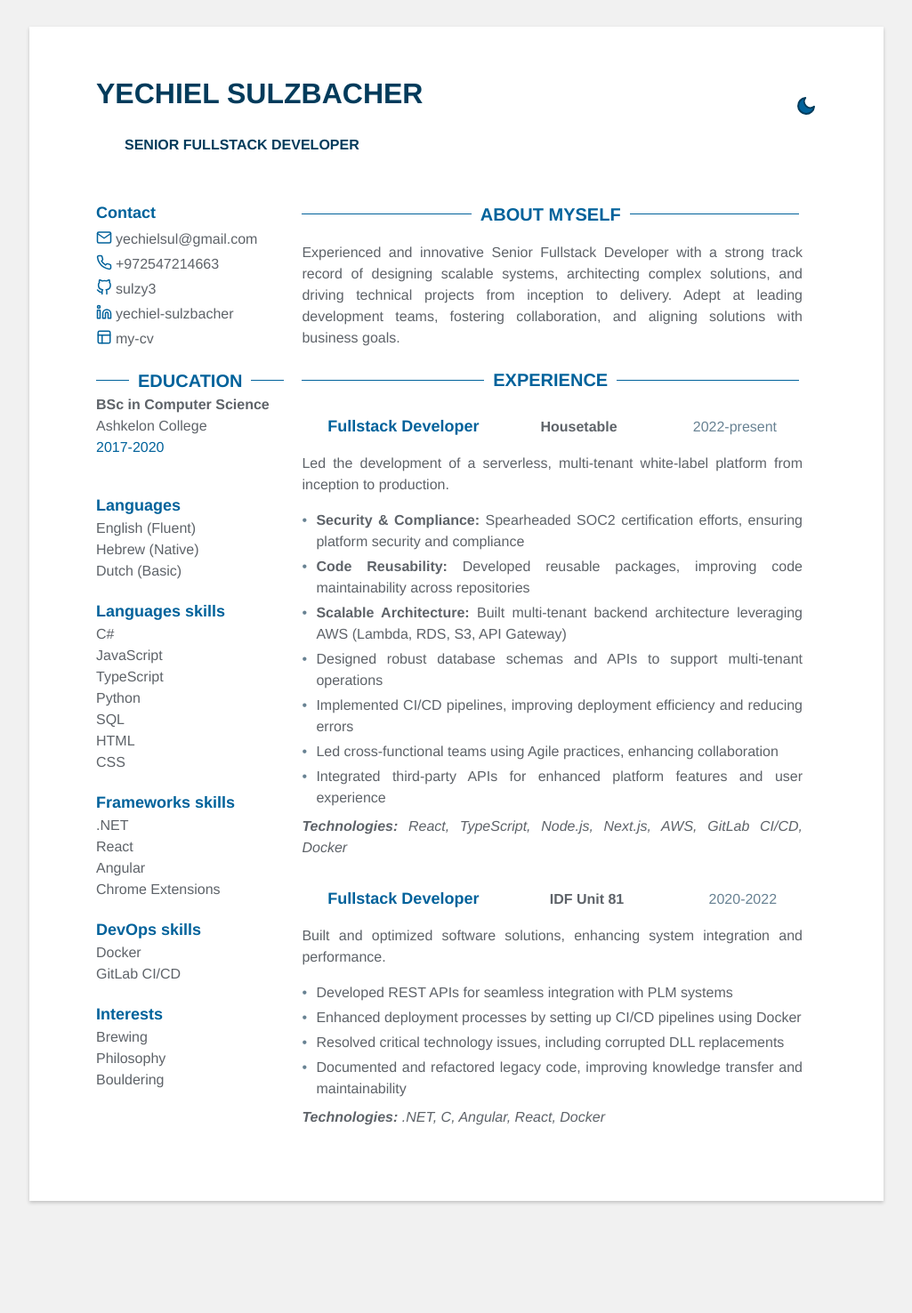
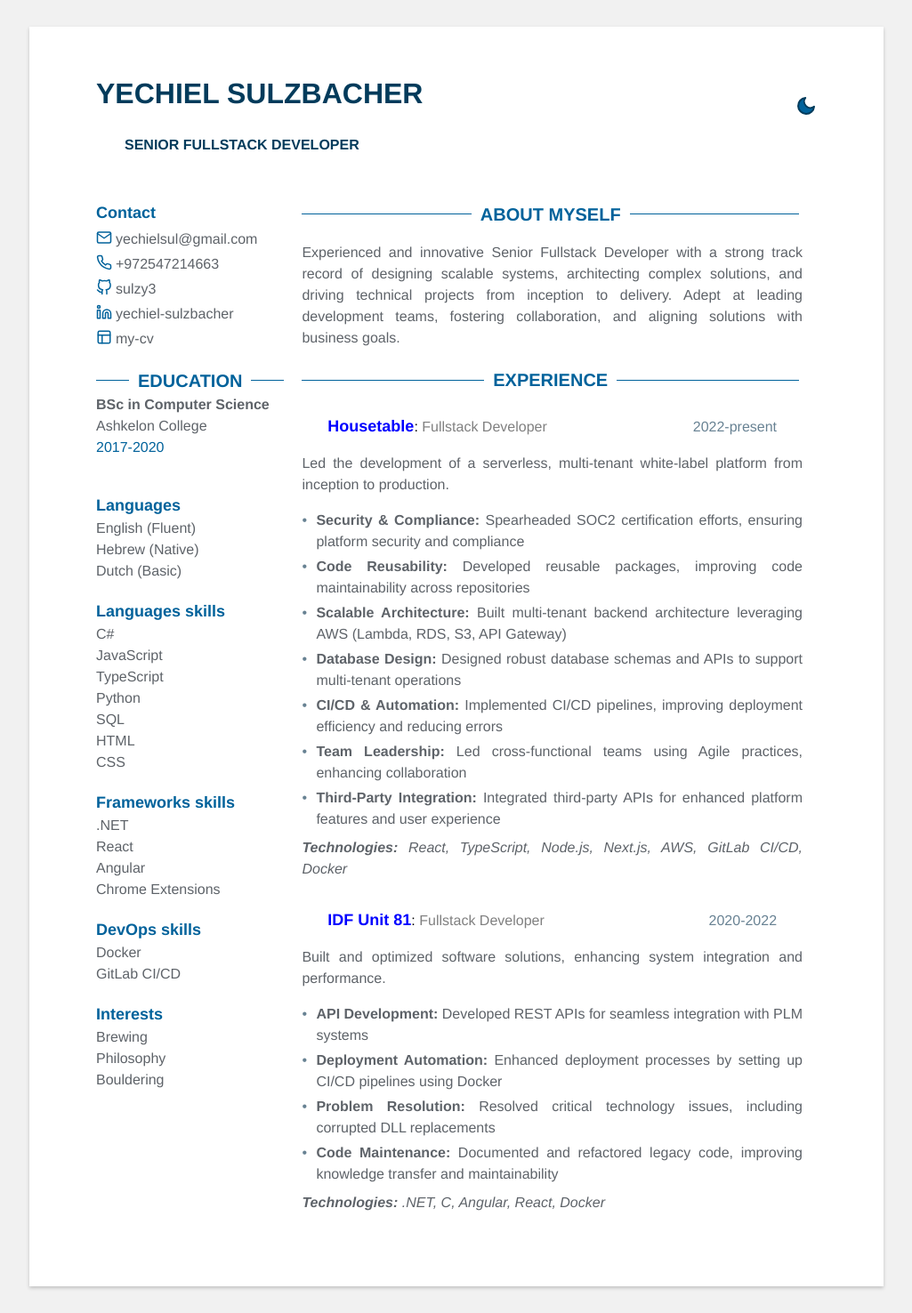
Before and after one commit to chaniheller97/my-cv, a Jekyll site: the page built from index.html, in a window 1280 px wide. Shown: the whole page at 89% size, without its empty margins (127-1152 px from the left). Built offline with Jekyll 4.4.1, drawn with Linux system fonts in a browser that asks for light colours; before the commit the page ends 1380 px from its top, so only the background shows below that.

Commit message:
switch job and role

```diff
--- a/_data/data.yml
+++ b/_data/data.yml
@@ -63,10 +63,14 @@ experience:
         description: Developed reusable packages, improving code maintainability across repositories
       - category: Scalable Architecture
         description: Built multi-tenant backend architecture leveraging AWS (Lambda, RDS, S3, API Gateway)
-      - description: Designed robust database schemas and APIs to support multi-tenant operations
-      - description: Implemented CI/CD pipelines, improving deployment efficiency and reducing errors
-      - description: Led cross-functional teams using Agile practices, enhancing collaboration
-      - description: Integrated third-party APIs for enhanced platform features and user experience
+      - category: Database Design
+        description: Designed robust database schemas and APIs to support multi-tenant operations
+      - category: CI/CD & Automation
+        description: Implemented CI/CD pipelines, improving deployment efficiency and reducing errors
+      - category: Team Leadership
+        description: Led cross-functional teams using Agile practices, enhancing collaboration
+      - category: Third-Party Integration
+        description: Integrated third-party APIs for enhanced platform features and user experience
     technologies: React, TypeScript, Node.js, Next.js, AWS, GitLab CI/CD, Docker
 
   - role: Fullstack Developer
@@ -74,8 +78,12 @@ experience:
     company: IDF Unit 81
     summary: Built and optimized software solutions, enhancing system integration and performance.
     achievements:
-      - description: Developed REST APIs for seamless integration with PLM systems
-      - description: Enhanced deployment processes by setting up CI/CD pipelines using Docker
-      - description: Resolved critical technology issues, including corrupted DLL replacements
-      - description: Documented and refactored legacy code, improving knowledge transfer and maintainability
+      - category: API Development
+        description: Developed REST APIs for seamless integration with PLM systems
+      - category: Deployment Automation
+        description: Enhanced deployment processes by setting up CI/CD pipelines using Docker
+      - category: Problem Resolution
+        description: Resolved critical technology issues, including corrupted DLL replacements
+      - category: Code Maintenance
+        description: Documented and refactored legacy code, improving knowledge transfer and maintainability
     technologies: .NET, C, Angular, React, Docker
--- a/_includes/experience.html
+++ b/_includes/experience.html
@@ -5,8 +5,10 @@
     {% for exp in experience %}
         <div class="experience-item">
             <div class="header">
-                <span class="role">{{ exp.role }}</span>
-                <span class="company">{{ exp.company }}</span>
+                <div>
+                    <span class="company" style="color: blue; font-weight: bold;">{{ exp.company }}</span>:
+                    <span class="role" style="color: grey; font-weight: normal;">{{ exp.role }}</span>
+                </div>
                 <span class="time">{{ exp.time }}</span>
             </div>
             <p class="summary">{{ exp.summary }}</p>
--- a/_sass/includes/experience.scss
+++ b/_sass/includes/experience.scss
@@ -13,11 +13,11 @@
             margin-bottom: 0.5rem;
 
             .role {
-                @include sub-header;
+                @include body-text;
                 font-weight: bold;
             }
             .company {
-                @include body-text;
+                @include sub-header;
                 font-weight: bold;
             }
             .time {
```
